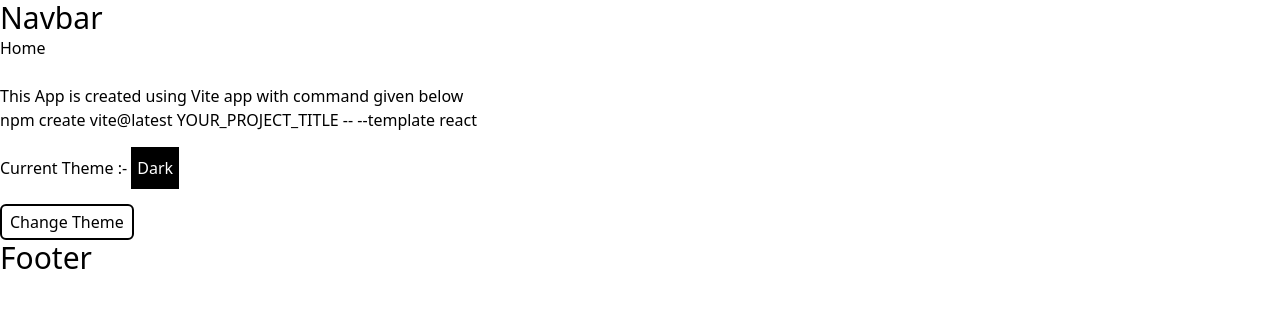
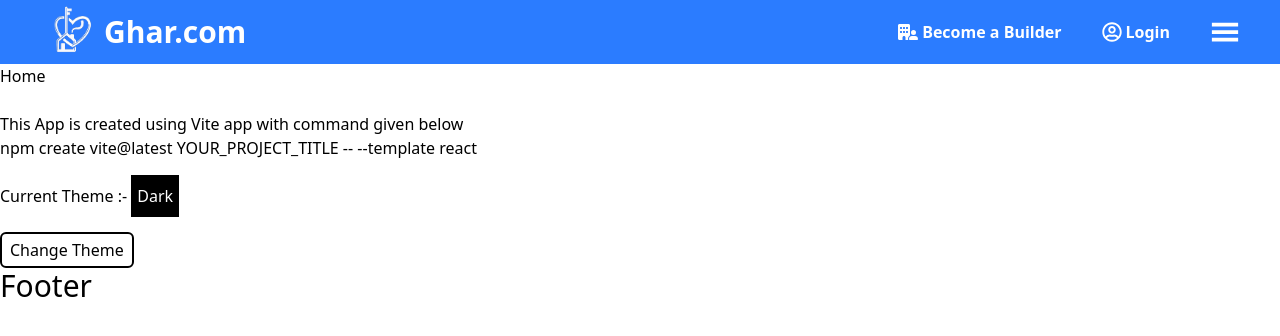
Before and after one commit to dhruv-p-prajapati/Ghar.com, a React (Vite) app: page / in a window 1280 px wide. Shown: the top 336 px of the page. Built offline with nearby package versions, Linux system fonts and the light colour scheme.

Commit message:
[FEAT]: added responsive navbar

```diff
--- a/package.json
+++ b/package.json
@@ -14,6 +14,7 @@
     "axios": "^1.6.7",
     "react": "^18.2.0",
     "react-dom": "^18.2.0",
+    "react-icons": "^5.0.1",
     "react-loader-spinner": "^6.1.6",
     "react-redux": "^9.1.0",
     "react-router-dom": "^6.22.3",
--- a/src/components/layout/navbar/Navbar.jsx
+++ b/src/components/layout/navbar/Navbar.jsx
@@ -1,10 +1,92 @@
-import React from "react";
+import React, { useEffect, useState } from "react";
+import { GiHamburgerMenu } from "react-icons/gi";
+import { AiOutlineClose } from "react-icons/ai";
+import { FaBuildingUser } from "react-icons/fa6";
+import { FaRegUserCircle } from "react-icons/fa";
+import { NavLink } from "react-router-dom";
 
 const Navbar = () => {
+  const [show, setShow] = useState(false);
+
+  const toggleNavbar = () => {
+    setShow((prev) => !prev);
+  };
+
+  useEffect(() => {
+    if (show) {
+      document.body.style.overflow = "hidden";
+    } else {
+      document.body.style.overflow = "auto";
+    }
+    return () => {
+      document.body.style.overflow = "auto";
+    };
+  }, [show]);
+
   return (
-    <div className="text-3xl">
-      <h2>Navbar</h2>
-    </div>
+    <>
+      <div className="bg-primary bg-fixed z-10 h-16 flex justify-between items-center px-4 md:px-10">
+        <div className="flex justify-center items-center">
+          <NavLink to="/">
+            <img src="/images/logo.png" alt="Main Logo" className="w-16 md:w-16" />
+          </NavLink>
+          <NavLink to="/">
+            <h3 className="text-3xl text-white font-bold">Ghar.com</h3>
+          </NavLink>
+        </div>
+
+        <ul className="flex justify-between items-center gap-10 font-bold text-white">
+          <NavLink to="/builder/register" className="hidden md:flex justify-center items-center gap-1">
+            <FaBuildingUser className="text-xl" />
+            Become a Builder
+          </NavLink>
+          <NavLink to="/login" className="hidden md:flex justify-center items-center gap-1">
+            <FaRegUserCircle className="text-xl" />
+            Login
+          </NavLink>
+
+          <li className="text-3xl cursor-pointer" onClick={toggleNavbar}>
+            <GiHamburgerMenu />
+          </li>
+        </ul>
+      </div>
+      <div>
+        <div
+          className={`fixed top-0 h-screen w-screen bg-black ${show ? "opacity-30" : "opacity-0 -z-10"} duration-300`}
+          onClick={toggleNavbar}></div>
+        <div
+          className={`bg-primary fixed right-0 top-0 h-screen ${
+            show ? "w-[min(80vw,300px)]" : "w-0 hidden"
+          } duration-300 py-5 px-5 flex flex-col justify-between text-white overflow-y-auto`}>
+          <div className="flex flex-col gap-4">
+            <div className="text-2xl cursor-pointer flex flex-row-reverse">
+              <div onClick={toggleNavbar}>
+                <AiOutlineClose />
+              </div>
+            </div>
+
+            <div>User Profile</div>
+            <div>Dummy Links</div>
+            <div>Dummy Links</div>
+            <div>Dummy Links</div>
+            <div>Dummy Links</div>
+            <div>Dummy Links</div>
+            <div>Dummy Links</div>
+          </div>
+
+          <div className="flex flex-col gap-2">
+            <NavLink to="/builder/register" className="block md:flex  items-center gap-1" onClick={toggleNavbar}>
+              <FaBuildingUser className="text-xl" />
+              Become a Builder
+            </NavLink>
+            <NavLink to="/login" className="block md:flex items-center gap-1" onClick={toggleNavbar}>
+              <FaRegUserCircle className="text-xl" />
+              Login
+            </NavLink>
+          </div>
+        </div>
+      </div>
+    </>
   );
 };
 
--- a/src/index.css
+++ b/src/index.css
@@ -1,3 +1,17 @@
 @tailwind base;
 @tailwind components;
 @tailwind utilities;
+
+
+/* Scrollbar design */
+::-webkit-scrollbar {
+    width: 4px;
+}
+
+::-webkit-scrollbar-track {
+    background: #fff;
+}
+
+::-webkit-scrollbar-thumb {
+    background: #2b7cff;
+}
```
Also changed, not shown: src/routes/Routes.jsx (+9 -9 lines), 1 other file (tests, documents, lock files or other folders).
